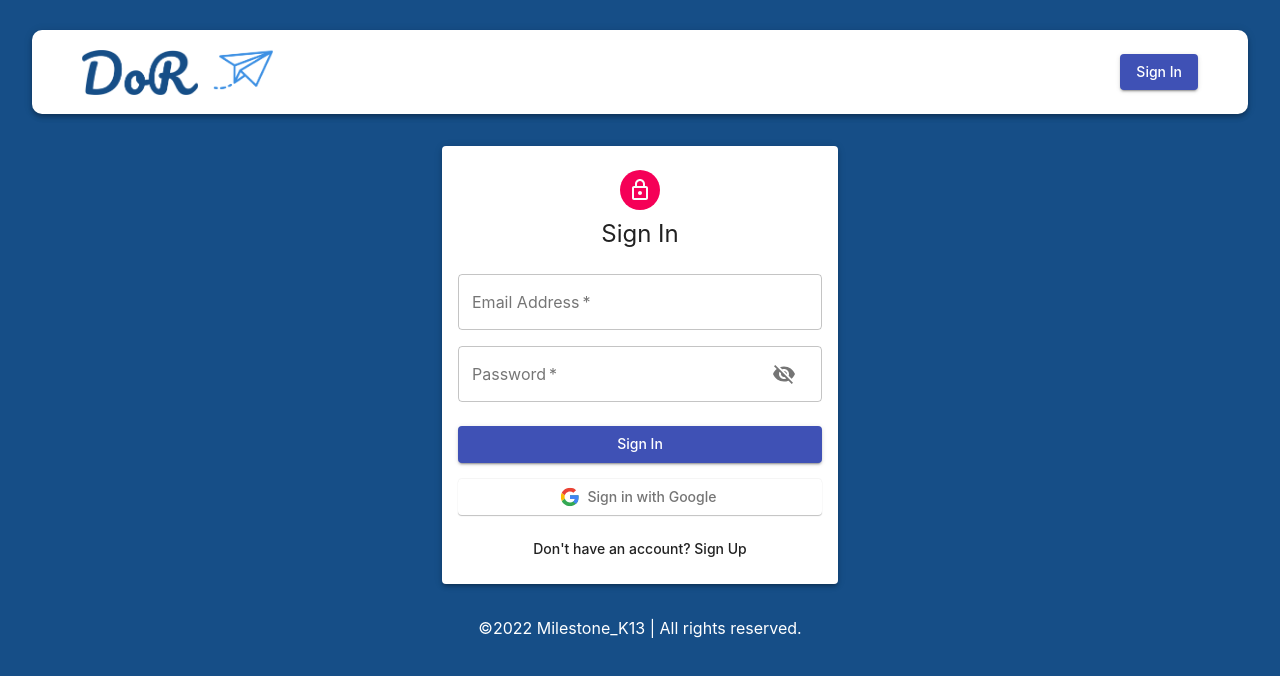
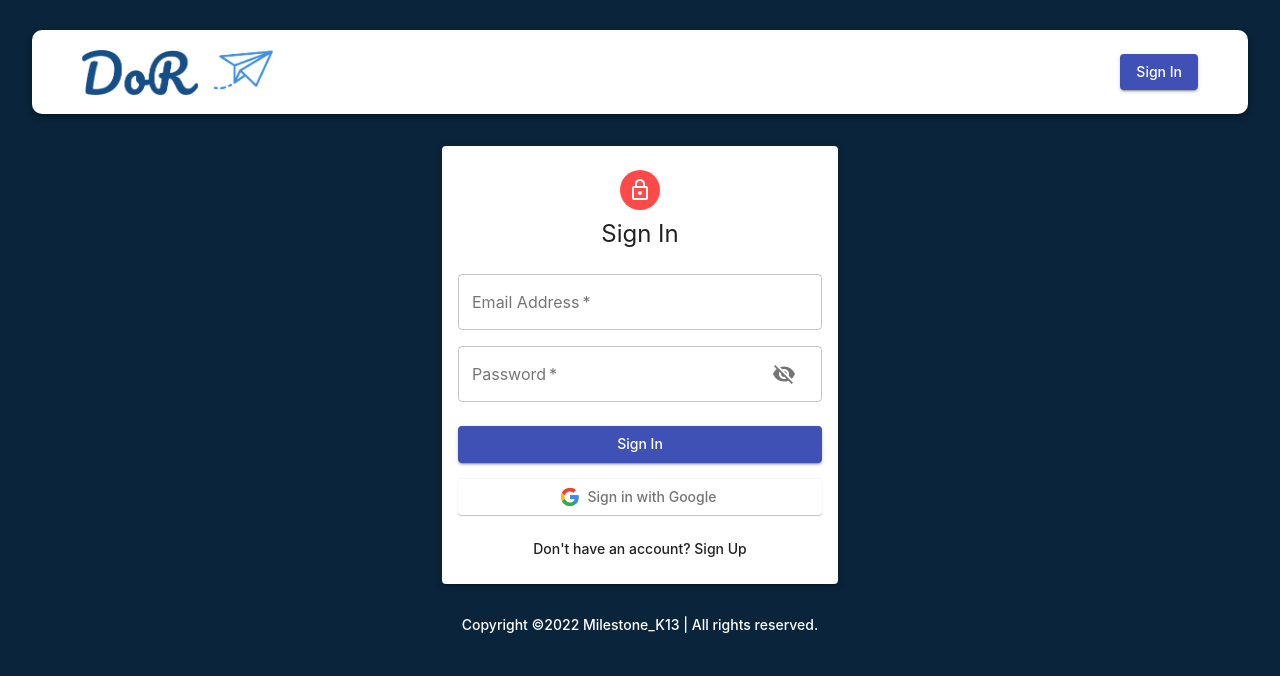
Before and after one commit to bangkitdc/Milestone02_K13, a React (Create React App) app: page /auth in a window 1280 px wide. Shown: the top 676 px of the page. Built offline with nearby package versions, Linux system fonts and the light colour scheme.

Commit message:
Dizi : Change Likes Color and BG

```diff
--- a/src/components/Footer/Footer.js
+++ b/src/components/Footer/Footer.js
@@ -1,15 +1,17 @@
-import React from 'react';
+import React from "react";
 import { Typography } from "@material-ui/core";
-import useStyles from './styles';
+import useStyles from "./styles";
 
 const Footer = () => {
-    const classes = useStyles();
+  const classes = useStyles();
 
-    return (
-        <div className={classes.footer}>
-            <Typography variant='subtitle1'>©2022 Milestone_K13 | All rights reserved.</Typography>
-        </div>
-    )
-}
+  return (
+    <div className={classes.footer}>
+      <Typography variant="subtitle2">
+        Copyright ©2022 Milestone_K13 | All rights reserved.
+      </Typography>
+    </div>
+  );
+};
 
 export default Footer;
--- a/src/components/Posts/Post/Post.js
+++ b/src/components/Posts/Post/Post.js
@@ -1,31 +1,39 @@
-import React, { useState } from 'react';
-import { Card, CardActions, CardContent, Button, Typography, CardMedia, ButtonBase } from '@material-ui/core';
-import ThumbUpAltIcon from '@material-ui/icons/ThumbUpAlt';
-import ThumbUpAltOutlined from '@material-ui/icons/ThumbUpAltOutlined';
-import DeleteIcon from '@material-ui/icons/Delete';
-import MoreHorizIcon from '@material-ui/icons/MoreHoriz';
-import moment from 'moment';
-import { useNavigate } from 'react-router-dom';
+import React, { useState } from "react";
+import {
+  Card,
+  CardActions,
+  CardContent,
+  Button,
+  Typography,
+  CardMedia,
+  ButtonBase,
+} from "@material-ui/core";
+import ThumbUpAltIcon from "@material-ui/icons/ThumbUpAlt";
+import ThumbUpAltOutlined from "@material-ui/icons/ThumbUpAltOutlined";
+import DeleteIcon from "@material-ui/icons/Delete";
+import MoreHorizIcon from "@material-ui/icons/MoreHoriz";
+import moment from "moment";
+import { useNavigate } from "react-router-dom";
 
 import useStyles from "./styles";
-import { useDispatch } from 'react-redux';
-import { deletePost, likePost } from '../../../actions/posts';
+import { useDispatch } from "react-redux";
+import { deletePost, likePost } from "../../../actions/posts";
 
 const Post = ({ post, setCurrentId }) => {
   const classes = useStyles();
   const dispatch = useDispatch();
-    const user = JSON.parse(localStorage.getItem('profile'));
+  const user = JSON.parse(localStorage.getItem("profile"));
   const navigate = useNavigate();
   const [likes, setLikes] = useState(post?.likes);
 
   const userId = user?.result?.sub || user?.result?._id;
-    const hasLikedPost = post.likes.find((like) => like === (userId))
+  const hasLikedPost = post.likes.find((like) => like === userId);
 
   const handleLike = async () => {
     dispatch(likePost(post._id));
 
     if (hasLikedPost) {
-            setLikes(post.likes.filter((id) => id !== (userId)));
+      setLikes(post.likes.filter((id) => id !== userId));
     } else {
       setLikes([...post.likes, userId]);
     }
@@ -33,32 +41,64 @@ const Post = ({ post, setCurrentId }) => {
 
   const Likes = () => {
     if (likes.length > 0) {
-            return likes.find((like) => like === (userId))
-                ? (
-                    <><ThumbUpAltIcon fontSize='small' />&nbsp;{likes.length > 2 ? `You and ${likes.length - 1} others` : `${likes.length} like${likes.length > 1 ? 's' : ''}` }</>
+      return likes.find((like) => like === userId) ? (
+        <>
+          {likes.find((like) => like === userId) ? (
+            <ThumbUpAltIcon color="secondary" fontSize="small" />
           ) : (
-                    <><ThumbUpAltOutlined fontSize='small' />&nbsp;{likes.length} {likes.length === 1 ? 'Like' : 'Likes'}</>
+            <ThumbUpAltIcon color="primary" fontSize="small" />
+          )}
+          &nbsp;
+          {likes.length > 2
+            ? `You and ${likes.length - 1} others`
+            : `${likes.length} like${likes.length > 1 ? "s" : ""}`}
+        </>
+      ) : (
+        <>
+          <ThumbUpAltOutlined fontSize="small" />
+          &nbsp;{likes.length} {likes.length === 1 ? "Like" : "Likes"}
+        </>
       );
     }
-        return <><ThumbUpAltOutlined fontSize='small'/>&nbsp;Like</>;
+    return (
+      <>
+        <ThumbUpAltOutlined fontSize="small" />
+        &nbsp;Like
+      </>
+    );
   };
 
   const openPost = () => {
-        navigate(`/posts/${post._id}`)
+    navigate(`/posts/${post._id}`);
   };
 
   return (
     <Card className={classes.card} raised elevation={6}>
-            <ButtonBase component="span" name="test" className={classes.cardAction} onClick={openPost}>
-                <CardMedia className={classes.media} component="div" image={post.selectedFile} lecturer={post.lecturer} />
+      <ButtonBase
+        component="span"
+        name="test"
+        className={classes.cardAction}
+        onClick={openPost}
+      >
+        <CardMedia
+          className={classes.media}
+          component="div"
+          image={post.selectedFile}
+          lecturer={post.lecturer}
+        />
         <div className={classes.overlay}>
           <Typography variant="h6">{post.name}</Typography>
-                    <Typography variant="body2">{moment(post.createdAt).fromNow()}</Typography>
+          <Typography variant="body2">
+            {moment(post.createdAt).fromNow()}
+          </Typography>
         </div>
-                {(user?.result?.sub === post?.creator || user?.result?._id === post?.creator) && (
+        {(user?.result?.sub === post?.creator ||
+          user?.result?._id === post?.creator) && (
           <div className={classes.overlay2}>
-                    <Button style={{ color: "white" }} size="small" onClick={
-                        (e) => {
+            <Button
+              style={{ color: "white" }}
+              size="small"
+              onClick={(e) => {
                 e.stopPropagation();
                 setCurrentId(post._id);
               }}
@@ -68,24 +108,34 @@ const Post = ({ post, setCurrentId }) => {
           </div>
         )}
         <div className={classes.details}>
-                    <Typography variant="body2" color="textSecondary">{post.tags.map((tag) => `#${tag} `)}</Typography>
+          <Typography variant="body2" color="textSecondary">
+            {post.tags.map((tag) => `#${tag} `)}
+          </Typography>
         </div>
-                <Typography className={classes.lecturer} variant="h5" gutterBottom>{post.lecturer}</Typography>
+        <Typography className={classes.lecturer} variant="h5" gutterBottom>
+          {post.lecturer}
+        </Typography>
         <CardContent>
-                    <Typography variant="body2" color="textSecondary" component="p">{post.description.split(' ').splice(0, 20).join(' ')}...</Typography>
+          <Typography variant="body" color="textSecondary" component="p">
+            {post.description.split(" ").splice(0, 20).join(" ")}...
+          </Typography>
         </CardContent>
       </ButtonBase>
       <CardActions className={classes.cardActions}>
-                <Button size="small" color="primary" disabled={!user?.result} onClick={handleLike}>
+        <Button size="small" disabled={!user?.result} onClick={handleLike}>
           <Likes />
         </Button>
-                {(user?.result?.sub === post?.creator || user?.result?._id === post?.creator) && (
-                <Button size="small" color="primary" onClick={() => dispatch(deletePost(post._id))}>
+        {(user?.result?.sub === post?.creator ||
+          user?.result?._id === post?.creator) && (
+          <Button
+            size="small"
+            color="danger"
+            onClick={() => dispatch(deletePost(post._id))}
+          >
             <DeleteIcon fontSize="small" />
             Delete
           </Button>
         )}
-
       </CardActions>
     </Card>
   );
--- a/src/components/Posts/Post/styles.js
+++ b/src/components/Posts/Post/styles.js
@@ -43,6 +43,7 @@ export default makeStyles({
   },
   lecturer: {
     padding: "0 16px",
+    fontWeight: 600,
   },
   cardActions: {
     padding: "0 16px 8px 16px",
--- a/src/index.css
+++ b/src/index.css
@@ -1,5 +1,5 @@
 body {
-    background-color: #164E87;
+  background-color: #0a253b;
 }
 
 ::-webkit-scrollbar {
--- a/src/theme.js
+++ b/src/theme.js
@@ -5,7 +5,13 @@ const theme = createTheme({
     button: {
       textTransform: "none",
     },
-    fontFamily: "-apple-system,BlinkMacSystemFont,Segoe UI,Roboto,Oxygen,Ubuntu,Cantarell,Fira Sans,Droid Sans,Helvetica Neue,sans-serif",
+    fontFamily:
+      "-apple-system,BlinkMacSystemFont,Segoe UI, Roboto,Oxygen,Ubuntu,Cantarell,Fira Sans,Droid Sans,Helvetica Neue,sans-serif",
+  },
+  palette: {
+    secondary: {
+      main: "#FE4A49",
+    },
   },
 });
 
```
Also changed, not shown: src/components/Footer/styles.js (indentation only). Lines whose indentation alone changed are shown as unchanged.
